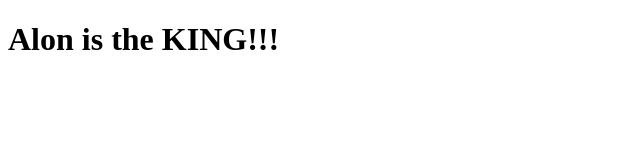
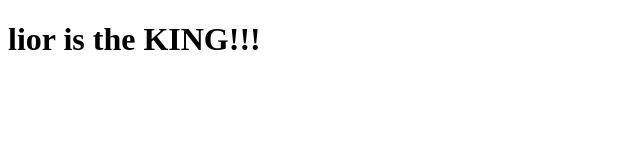
Before and after one commit to LiorOrfelli/Test, a plain HTML site: page index.html in a window 1280 px wide. Shown: the whole page, without its empty margins (0-640 px from the left). Drawn offline with Linux system fonts and the light colour scheme.

Commit message:
minor change

```diff
--- a/index.html
+++ b/index.html
@@ -6,7 +6,7 @@
     <title>Document</title>
 </head>
 <body>
-    <h1>Alon is the KING!!!</h1>
+    <h1>lior is the KING!!!</h1>
     <script src="main.js"></script>
 </body>
 </html>
```
